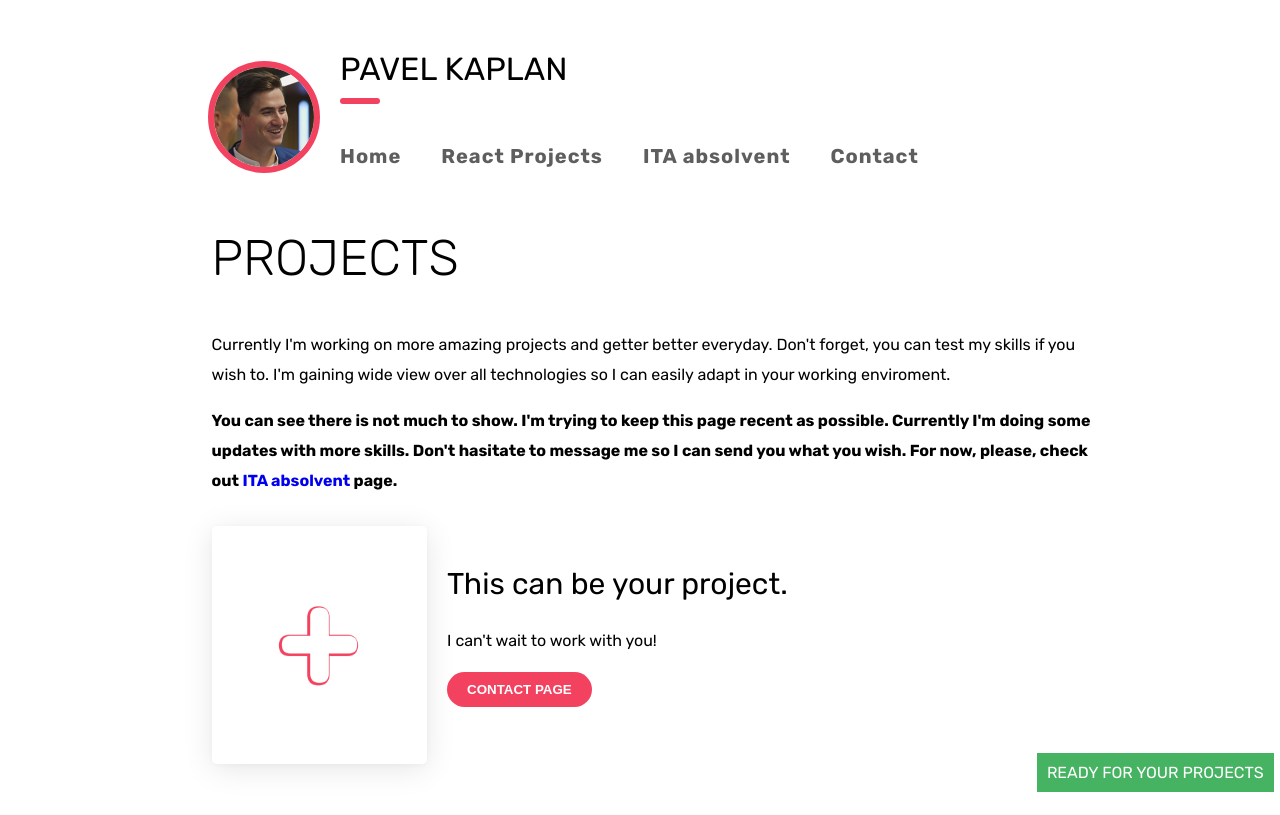
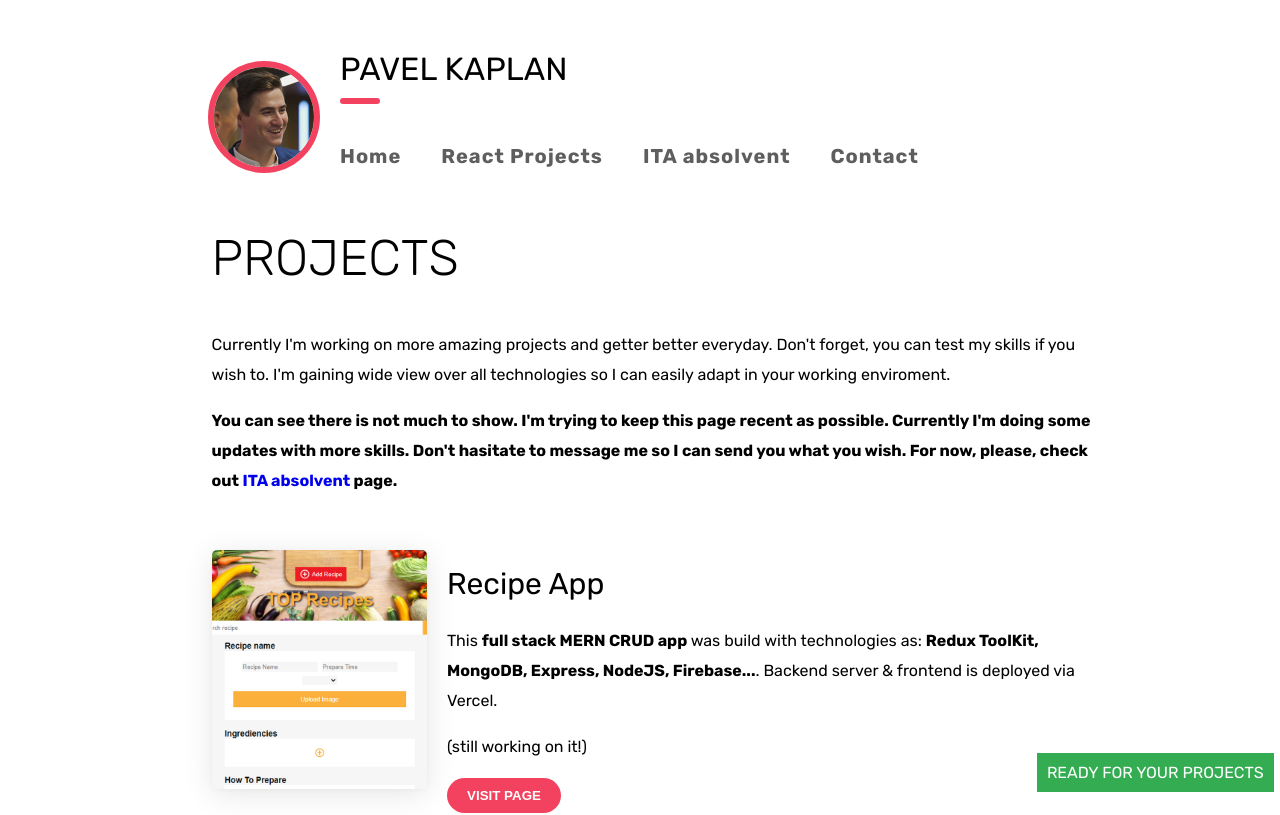
Before and after one commit to chaozek/new_portfolio, a React (Create React App) app: page /projects in a window 1280 px wide. Shown: the top 815 px of the page. Built offline with nearby package versions, Linux system fonts and the light colour scheme.

Commit message:
recipe app

```diff
--- a/src/components/ProjectsContent.jsx
+++ b/src/components/ProjectsContent.jsx
@@ -4,6 +4,7 @@ import React from "react";
 import adp from "../imgs/adp.png";
 import plus from "../imgs/plus.png";
 import styled from "styled-components";
+import toprecipes from "../imgs/toprecipes.png";
 
 const ProjectsContent = () => {
   return (
@@ -25,7 +26,30 @@ const ProjectsContent = () => {
           <Link to="/ita"> ITA absolvent</Link> page.
         </strong>
       </Text>
-
+      <Project>
+        <Left>
+          <Image src={toprecipes} />
+        </Left>
+        <Right>
+          <TextHeader>Recipe App</TextHeader>
+          <Text>
+            This <strong>full stack MERN CRUD app </strong> was build with
+            technologies as:{" "}
+            <strong>
+              Redux ToolKit, MongoDB, Express, NodeJS, Firebase...
+            </strong>
+            . Backend server & frontend is deployed via Vercel.
+          </Text>
+          <Text>(still working on it!)</Text>
+          <a
+            href="https://toprecepty.vercel.app/"
+            target="_blank"
+            rel="noreferrer"
+          >
+            <Button>Visit Page</Button>
+          </a>
+        </Right>
+      </Project>
       <Project>
         <Left>
           <Image src={plus} />
```
Also changed, not shown: src/imgs/toprecipes.png (added).
